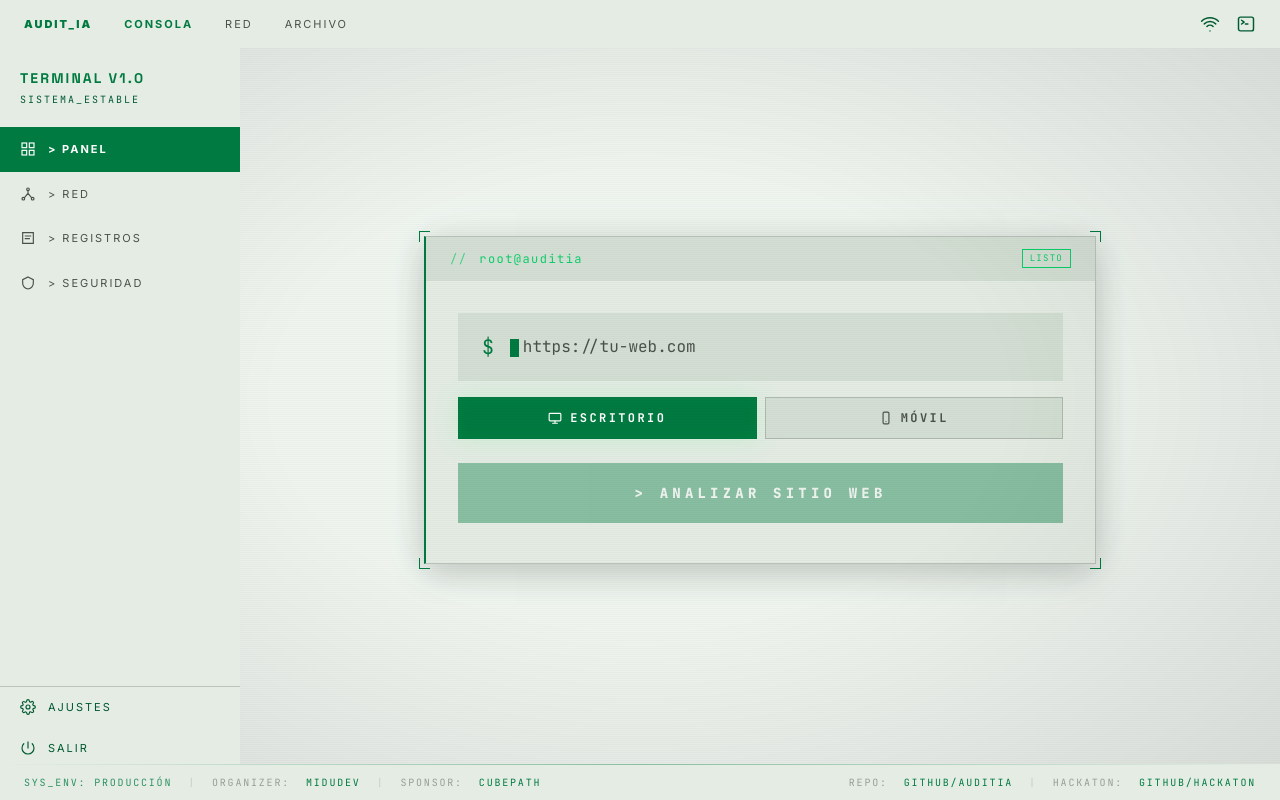
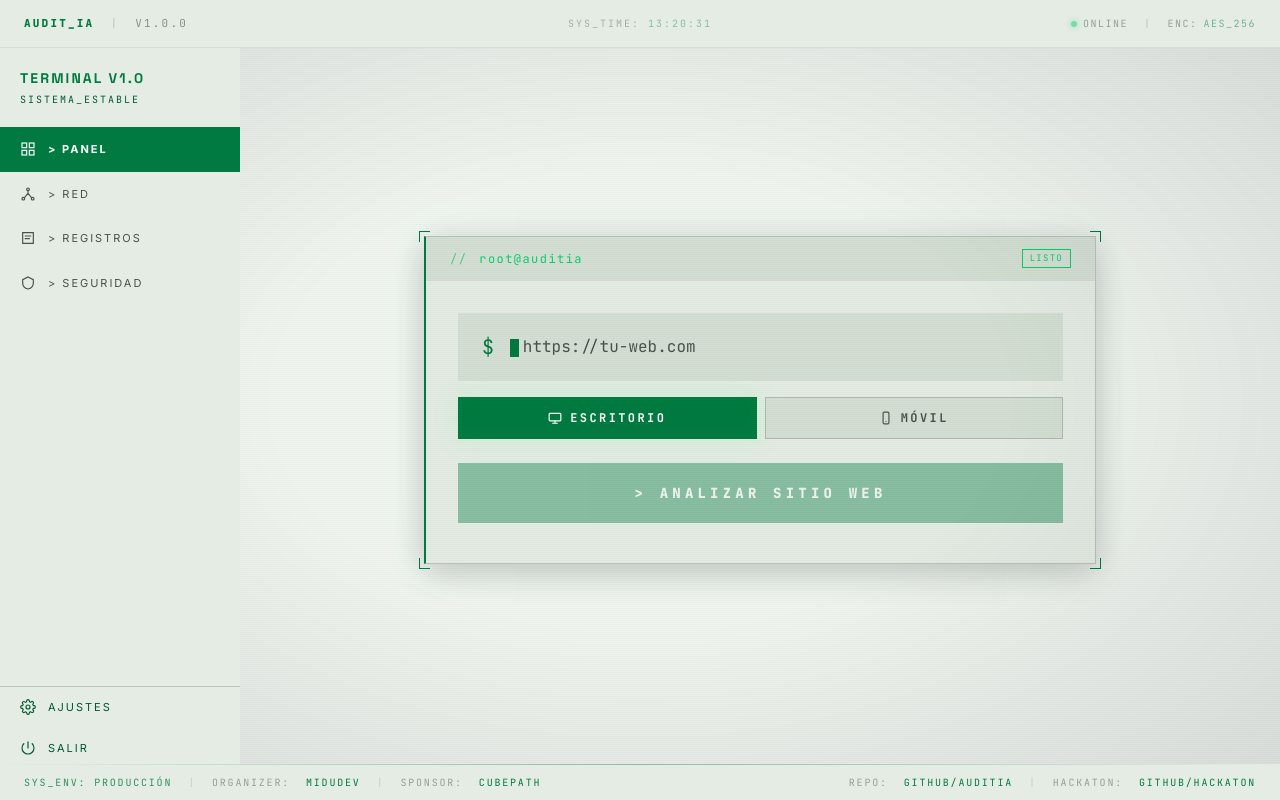
Before and after one commit to byluisfer/AuditIA, a Next.js app: page / in a window 1280 px wide. Built offline with nearby package versions, Linux system fonts and the light colour scheme.

Commit message:
Enhance header component with live clock and status indicators

```diff
--- a/app/components/header.tsx
+++ b/app/components/header.tsx
@@ -1,50 +1,72 @@
+"use client";
+import { useState, useEffect } from "react";
+
 export function Header() {
+  const [time, setTime] = useState("");
+
+  useEffect(() => {
+    function tick() {
+      setTime(new Date().toLocaleTimeString("es-ES", { hour12: false }));
+    }
+    tick();
+    const id = setInterval(tick, 1000);
+    return () => clearInterval(id);
+  }, []);
+
   return (
     <header
       className="fixed top-0 inset-x-0 z-60 h-12 flex items-center justify-between px-6"
-      style={{ backgroundColor: "var(--surface)" }}
+      style={{
+        backgroundColor: "var(--surface)",
+        borderBottom: "1px solid var(--surface-high)",
+        fontFamily: "var(--font-jetbrains-mono), monospace",
+      }}
     >
-      <nav
-        className="flex items-center gap-8 text-[11px] tracking-[0.18em] uppercase"
-        style={{ fontFamily: "var(--font-inter), sans-serif" }}
-      >
+      {/* Left — brand */}
+      <div className="flex items-center gap-4 text-[11px] tracking-[0.2em] uppercase">
         <span className="font-black" style={{ color: "var(--primary)" }}>
           AUDIT_IA
         </span>
-        <a href="#" className="font-bold transition-colors" style={{ color: "var(--primary)" }}>
-          Consola
-        </a>
-        <a
-          href="#"
-          className="transition-colors hover:text-(--primary)"
-          style={{ color: "var(--text-dim)" }}
+        <span style={{ opacity: 0.2 }}>|</span>
+        <span style={{ color: "var(--text-dim)", opacity: 0.6 }}>v1.0.0</span>
+      </div>
+
+      {/* Center — live clock easter egg */}
+      <div
+        className="absolute left-1/2 -translate-x-1/2 flex items-center gap-2 text-[10px] tracking-[0.2em]"
+        style={{ color: "var(--text-dim)", opacity: 0.4 }}
+        title="Hora del sistema"
+      >
+        <span>SYS_TIME:</span>
+        <span style={{ color: "var(--primary)", opacity: 1 }}>{time}</span>
+      </div>
+
+      {/* Right — status indicators */}
+      <div className="flex items-center gap-4 text-[10px] tracking-[0.15em] uppercase">
+        <div
+          className="flex items-center gap-1.5"
+          style={{ color: "var(--text-dim)", opacity: 0.5 }}
         >
-          Red
-        </a>
-        <a
-          href="#"
-          className="transition-colors hover:text-(--primary)"
-          style={{ color: "var(--text-dim)" }}
+          <span
+            style={{
+              display: "inline-block",
+              width: 6,
+              height: 6,
+              borderRadius: "50%",
+              backgroundColor: "#0cce6b",
+              boxShadow: "0 0 6px #0cce6b",
+            }}
+          />
+          <span>ONLINE</span>
+        </div>
+        <span style={{ opacity: 0.2 }}>|</span>
+        <div
+          className="flex items-center gap-1.5"
+          style={{ color: "var(--text-dim)", opacity: 0.5 }}
         >
-          Archivo
-        </a>
-      </nav>
-
-      <div className="flex items-center gap-4" style={{ color: "var(--secondary)" }}>
-        <svg className="w-5 h-5" fill="none" stroke="currentColor" viewBox="0 0 24 24" strokeWidth={1.75}>
-          <path
-            strokeLinecap="round"
-            strokeLinejoin="round"
-            d="M8.288 15.038a5.25 5.25 0 017.424 0M5.106 11.856c3.807-3.808 9.98-3.808 13.788 0M1.924 8.674c5.565-5.565 14.587-5.565 20.152 0M12 20.25h.008v.008H12v-.008z"
-          />
-        </svg>
-        <svg className="w-5 h-5" fill="none" stroke="currentColor" viewBox="0 0 24 24" strokeWidth={1.75}>
-          <path
-            strokeLinecap="round"
-            strokeLinejoin="round"
-            d="M6.75 7.5l3 2.25-3 2.25m4.5 0h3m-9 8.25h13.5A2.25 2.25 0 0021 18V6a2.25 2.25 0 00-2.25-2.25H5.25A2.25 2.25 0 003 6v12a2.25 2.25 0 002.25 2.25z"
-          />
-        </svg>
+          <span>ENC:</span>
+          <span style={{ color: "var(--primary)" }}>AES_256</span>
+        </div>
       </div>
     </header>
   );
```
